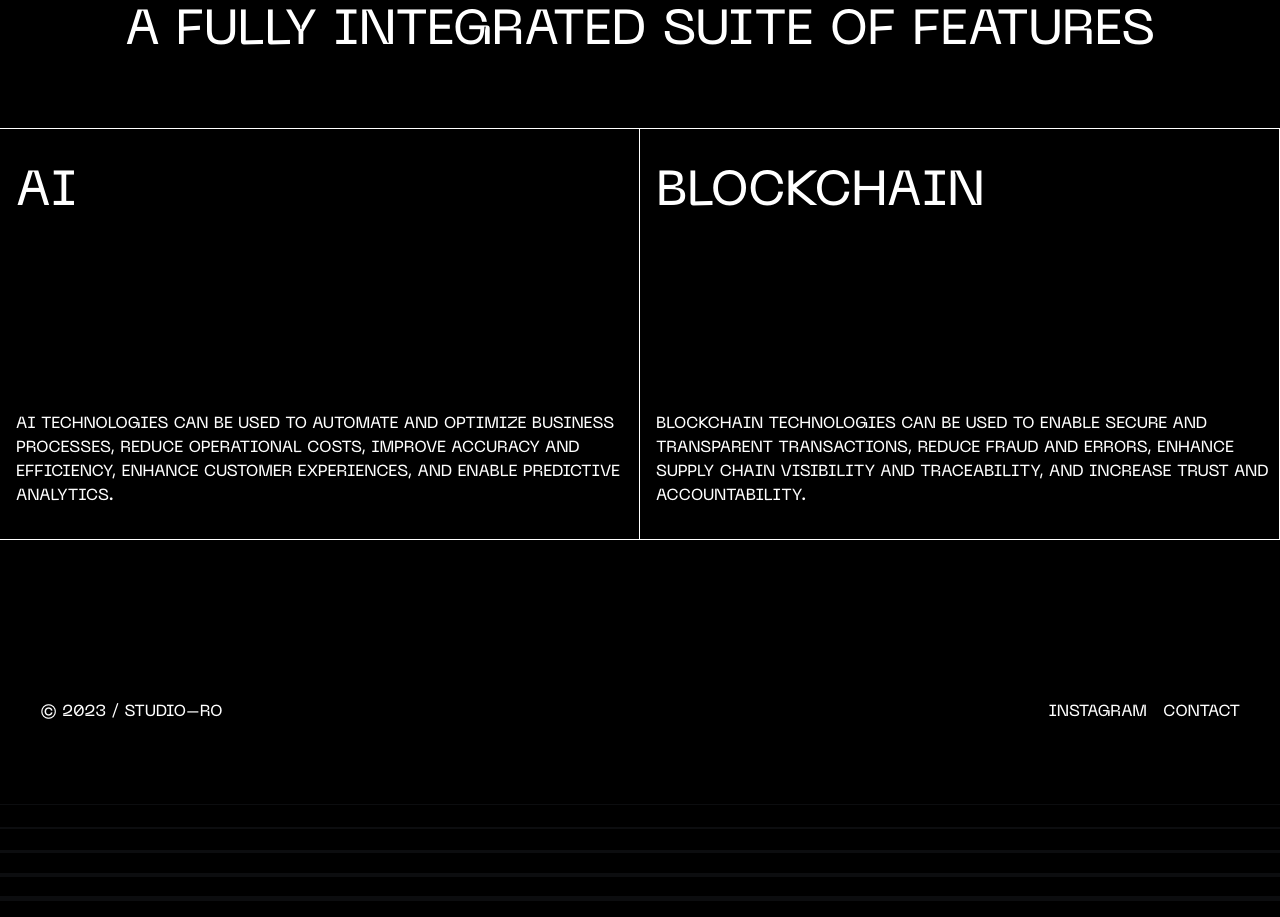
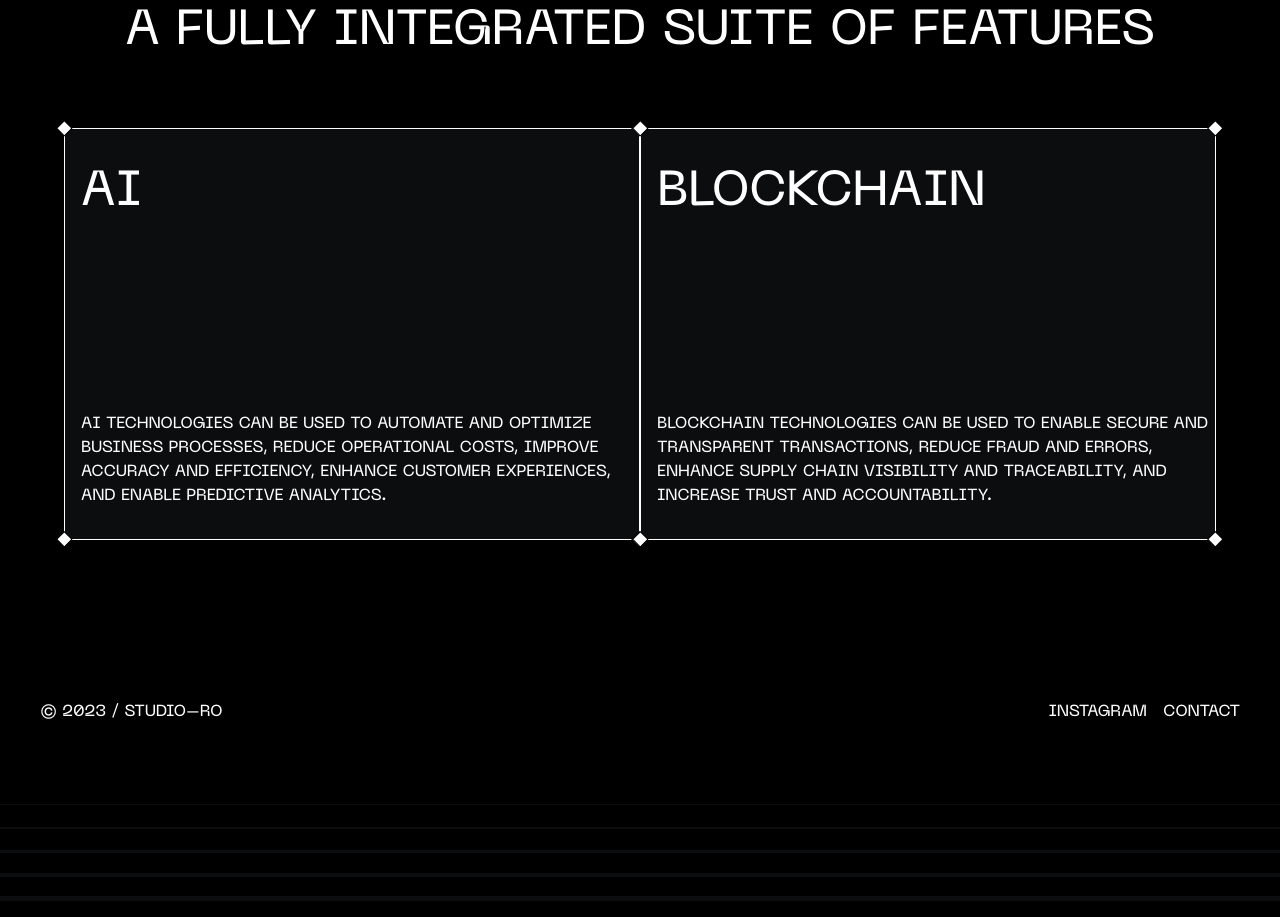
Before and after one commit to baileylatimer/kortex, a Gatsby site: page / in a window 1280 px wide. Shown: the part 880-1797 px from the top of the page. Built offline with nearby package versions, Linux system fonts and the light colour scheme; Gatsby itself is replaced by a stand-in of ours.

Commit message:
updated features gp

```diff
--- a/src/components/project-card-home.js
+++ b/src/components/project-card-home.js
@@ -13,6 +13,20 @@ const ProjectCardHome  = ({ title, desc, link, cover }) => {
         <div class="flex flex-col justify-between items-between my-4 mx-4 col-span-1 h-full">
             <h1 className="mt-8">{title}</h1>
             <p className="lg:mt-0 color-contrast-medium absolute bottom-8"id="card-title-2">{desc}</p>
+
+            <svg className="corner-1"width="9" height="9" viewBox="0 0 9 9" fill="none" xmlns="http://www.w3.org/2000/svg">
+<rect x="4.41406" y="0.646447" width="5.32843" height="5.32843" transform="rotate(45 4.41406 0.646447)" fill="white" stroke="black" stroke-width="0.5"/>
+</svg>
+<svg className="corner-2"width="9" height="9" viewBox="0 0 9 9" fill="none" xmlns="http://www.w3.org/2000/svg">
+<rect x="4.41406" y="0.646447" width="5.32843" height="5.32843" transform="rotate(45 4.41406 0.646447)" fill="white" stroke="black" stroke-width="0.5"/>
+</svg>
+<svg className="corner-3"width="9" height="9" viewBox="0 0 9 9" fill="none" xmlns="http://www.w3.org/2000/svg">
+<rect x="4.41406" y="0.646447" width="5.32843" height="5.32843" transform="rotate(45 4.41406 0.646447)" fill="white" stroke="black" stroke-width="0.5"/>
+</svg>
+<svg className="corner-4"width="9" height="9" viewBox="0 0 9 9" fill="none" xmlns="http://www.w3.org/2000/svg">
+<rect x="4.41406" y="0.646447" width="5.32843" height="5.32843" transform="rotate(45 4.41406 0.646447)" fill="white" stroke="black" stroke-width="0.5"/>
+</svg>
+
         </div>
         </Link>
         {/* <CustomCursor /> */}
--- a/src/pages/index.js
+++ b/src/pages/index.js
@@ -18,7 +18,7 @@ const IndexPage = () => (
     <Hero />
 <div className="mt-24">
     <h1 className="text-center">A fully integrated suite of features</h1>
-<div className="grid grid-cols-2 lg:mt-20">
+<div className="grid grid-cols-2 lg:mt-20 mx-16">
   <ProjectCardHome link='/ai' cover={Heels}  title="AI" desc="AI technologies can be used to automate and optimize business processes, reduce operational costs, improve accuracy and efficiency, enhance customer experiences, and enable predictive analytics."/>
   <ProjectCardHome link='/blockchain' cover={Hhs4}  title="Blockchain" desc="Blockchain technologies can be used to enable secure and transparent transactions, reduce fraud and errors, enhance supply chain visibility and traceability, and increase trust and accountability."/>
 </div>
--- a/src/styles/globals.css
+++ b/src/styles/globals.css
@@ -460,7 +460,7 @@ li {
 
 .project-card {
   border: 1px solid var(--color-contrast-higher);
-  border-left: 0;
+ background-color: #0C0D0F;
   display: block;
   width: 100%;
   min-height: 412px;
```
